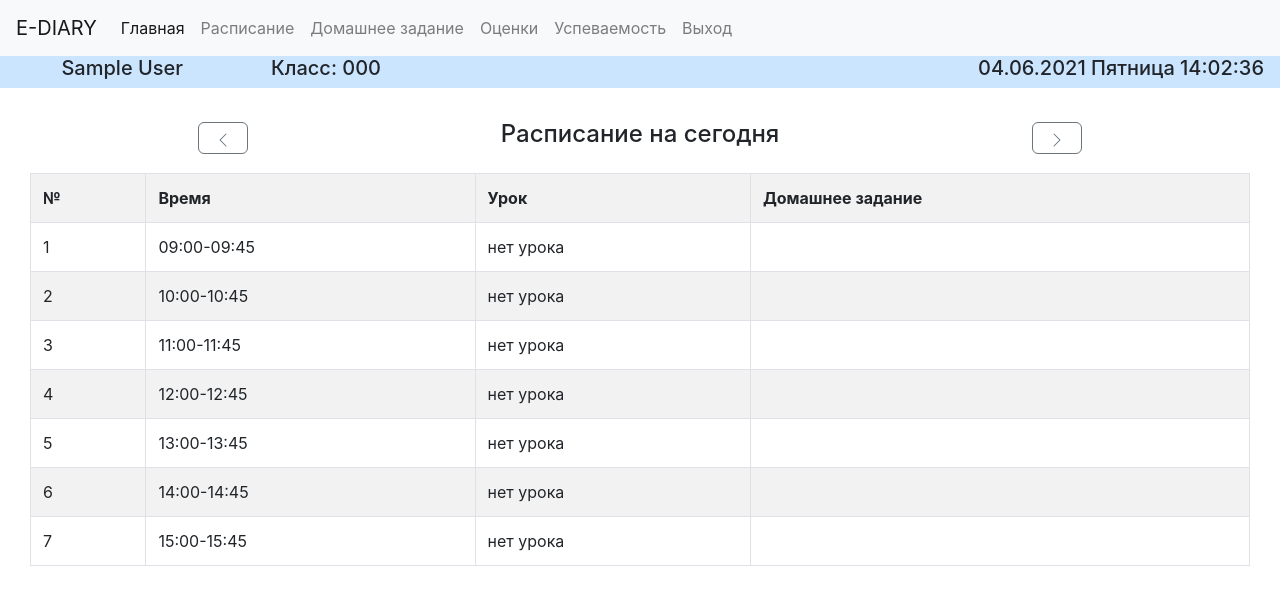
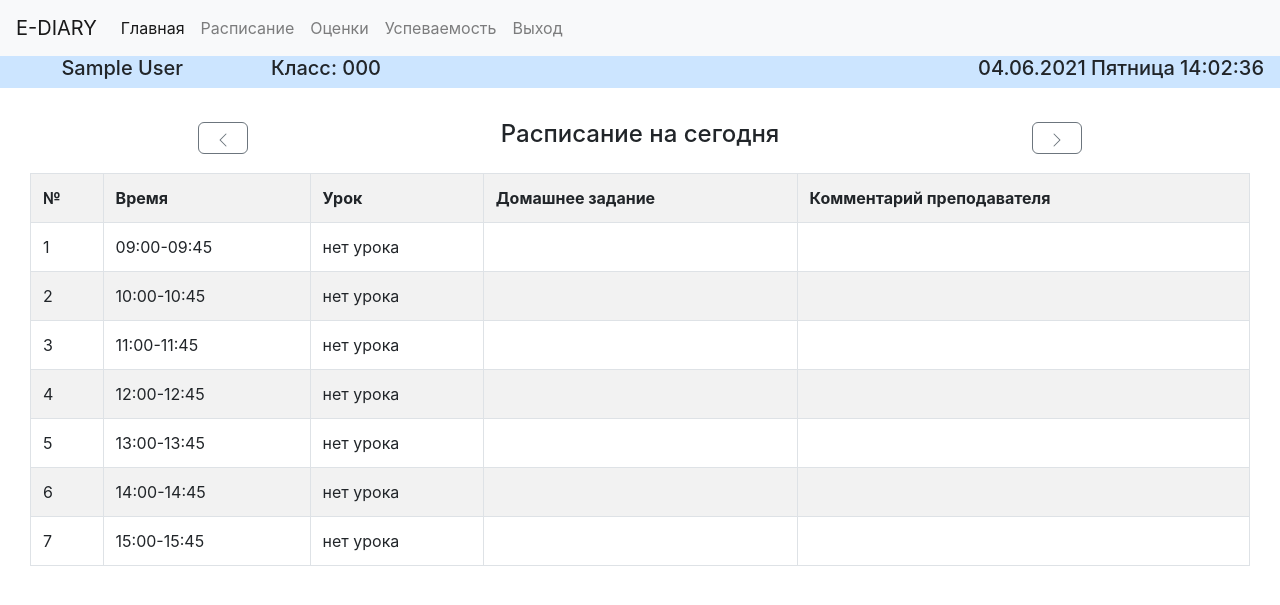
Before and after one commit to GritskovaKseniya/e_diary, a Django app: page / in a window 1280 px wide. Shown: the top 605 px of the page. Run offline with Django 3.2, Linux system fonts and the light colour scheme; a user stored in the database is signed in; tables that the repository leaves empty hold one stand-in row (values such as "Sample post").

Commit message:
delete Homework, add comment to Main and Timetable

```diff
--- a/e_diary/core/templates/core/base.html
+++ b/e_diary/core/templates/core/base.html
@@ -23,9 +23,9 @@
         <li class="nav-item {% if url_name == 'timetable' %}active{% endif %}">
           <a class="nav-link" href="{% url 'core:timetable'%}">Расписание</a>
         </li>
-        <li class="nav-item {% if url_name == 'homework' %}active{% endif %}">
-          <a class="nav-link" href="{% url 'core:homework'%}">Домашнее задание</a>
-        </li>
+<!--        <li class="nav-item {% if url_name == 'homework' %}active{% endif %}">-->
+<!--          <a class="nav-link" href="{% url 'core:homework'%}">Домашнее задание</a>-->
+<!--        </li>-->
         <li class="nav-item {% if url_name == 'grade' %}active{% endif %}">
           <a class="nav-link " href="{% url 'core:grade'%}">Оценки</a></a>
         </li>
--- a/e_diary/core/templates/core/homework.html
+++ b/e_diary/core/templates/core/homework.html
@@ -32,7 +32,8 @@
       </div>
   </div>
   <table class="table table-bordered table-striped mt-3">
-      <tr><th class="width-20">№</th><th class="width-120">Время</th><th class="width-230">Урок</th><th>Домашнее задание</th><th>Комментарий преподавателя</th></tr>
+      <tr><th class="width-20">№</th><th class="width-120">Время</th><th class="width-230">Урок</th><th>Домашнее задание</th>
+          <th>Комментарий преподавателя</th></tr>
       {% for lesson in timetable %}
       <tr>
         <td>{{lesson.number}}</td><td>{{lesson.time}}</td><td>{{lesson.title}}</td><td>{{lesson.homework}}</td><td>{{lesson.comment}}</td>
--- a/e_diary/core/templates/core/main.html
+++ b/e_diary/core/templates/core/main.html
@@ -32,11 +32,13 @@
       </div>
   </div>
   <table class="table table-bordered table-striped mt-3">
-      <tr><th class="width-number">№</th><th class="width-time">Время</th><th class="width-lesson">Урок</th><th>Домашнее задание</th></tr>
+      <tr><th class="width-number">№</th><th class="width-time">Время</th><th class="width-lesson">Урок</th>
+          <th>Домашнее задание</th><th>Комментарий преподавателя</th></tr>
       {% for lesson in timetable %}
       <div class=" name-output">
       <tr>
-        <td>{{lesson.number}}</td><td>{{lesson.time}}</td><td>{{lesson.title}}</td><td>{{lesson.homework}}</td>
+          <td>{{lesson.number}}</td><td>{{lesson.time}}</td><td>{{lesson.title}}</td>
+          <td>{{lesson.homework}}</td><td>{{lesson.comment}}</td>
       </tr>
       </div>
       {% endfor %}
--- a/e_diary/core/templates/core/progress_table.html
+++ b/e_diary/core/templates/core/progress_table.html
@@ -80,6 +80,7 @@
             </tr>
         {% endfor %}
     </table>
+      <a href="{% url 'core:progress_graph'%}">График</a></a>
   </div>
 </div>
 <script type="text/javascript" src="{% static 'js/script.js' %}"></script>
--- a/e_diary/core/templates/core/timetable.html
+++ b/e_diary/core/templates/core/timetable.html
@@ -36,11 +36,13 @@
     <div class="col text-center"><h4>Расписание на {{day.date}}</h4></div>
   </div>
   <table class="table table-bordered table-striped mt-3">
-      <tr><th class="width-number">№</th><th class="width-time">Время</th><th class="width-lesson">Урок</th><th>Домашнее задание</th></tr>
+      <tr><th class="width-number">№</th><th class="width-time">Время</th>
+          <th class="width-lesson">Урок</th><th>Домашнее задание</th><th>Комментарий преподавателя</th></tr>
       {% for lesson in day.lessons %}
       <div class=" name-output">
       <tr>
-        <td>{{lesson.number}}</td><td>{{lesson.time}}</td><td>{{lesson.title}}</td><td>{{lesson.homework}}</td>
+        <td>{{lesson.number}}</td><td>{{lesson.time}}</td><td>{{lesson.title}}</td>
+          <td>{{lesson.homework}}</td><td>{{lesson.comment}}</td>
       </tr>
       </div>
       {% endfor %}
--- a/e_diary/core/urls.py
+++ b/e_diary/core/urls.py
@@ -9,6 +9,7 @@ urlpatterns = [
     path('homework', views.homework, name='homework'),
     path('timetable', views.timetable, name='timetable'),
     path('progress_table', views.progress_table, name='progress_table'),
+    path('progress_graph', views.progress_graph, name='progress_graph'),
     path('logout', views.logout_view, name='logout'),
     path('api/', include('core.api_urls'))
 ]
--- a/e_diary/core/views.py
+++ b/e_diary/core/views.py
@@ -95,6 +95,18 @@ def progress_table(request):
 
 @login_required
 @group_required('student')
+def progress_graph(request):
+    url_name = request.resolver_match.url_name
+    user = request.user
+    student = Students.objects.filter(user=user)[0]
+    user_name = student.name
+    user_class = student.user_class
+    return render(request, 'core/progress_graph.html', {'url_name': url_name,
+                                                        'class': user_class, 'name': user_name})
+
+
+@login_required
+@group_required('student')
 def grade(request):
     url_name = request.resolver_match.url_name
     user = request.user
```
Also changed, not shown: e_diary/core/templates/core/progress_graph.html (+4 -3 lines), e_diary/core/static/js/script.js (line endings or trailing spaces).
